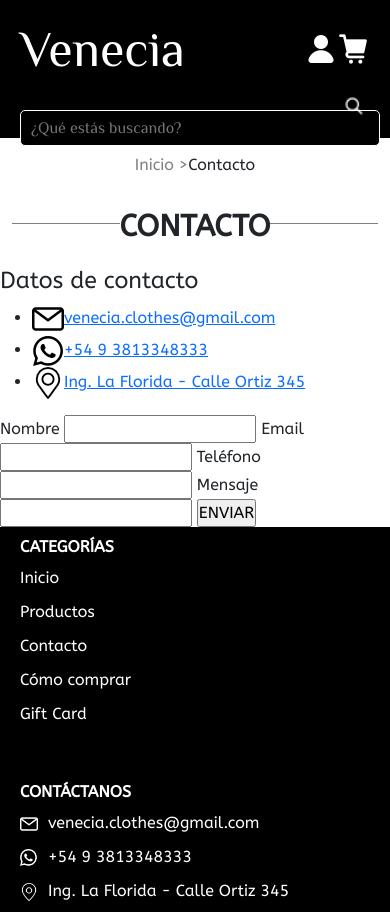
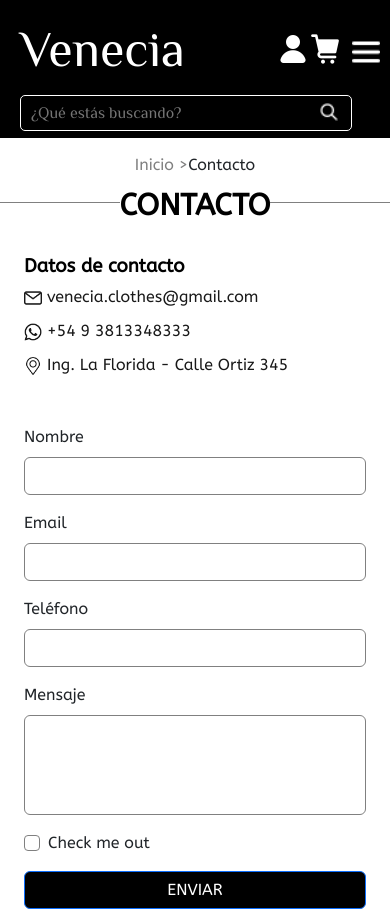
Before and after one commit to ariadna127/preEntrega3AriadnaCoronel, a website: page pages/contacto.html in a window 390 px wide. Shown: the top 912 px of the page. Drawn offline with nearby package versions, Linux system fonts and the light colour scheme.

Commit message:
Contacto responsive

```diff
--- a/pages/contacto.html
+++ b/pages/contacto.html
@@ -1,19 +1,22 @@
 <!DOCTYPE html>
 <html lang="en">
+
 <head>
     <meta charset="UTF-8">
     <meta name="viewport" content="width=device-width, initial-scale=1.0">
     <title>Contacto</title>
-    <link href="https://cdn.jsdelivr.net/npm/bootstrap@5.3.1/dist/css/bootstrap.min.css" rel="stylesheet" integrity="sha384-4bw+/aepP/YC94hEpVNVgiZdgIC5+VKNBQNGCHeKRQN+PtmoHDEXuppvnDJzQIu9" crossorigin="anonymous">
+    <link href="https://cdn.jsdelivr.net/npm/bootstrap@5.3.1/dist/css/bootstrap.min.css" rel="stylesheet"
+        integrity="sha384-4bw+/aepP/YC94hEpVNVgiZdgIC5+VKNBQNGCHeKRQN+PtmoHDEXuppvnDJzQIu9" crossorigin="anonymous">
     <link rel="stylesheet" href="../css/style.css">
 </head>
+
 <body>
     <header>
         <div class="header-div">
-            <div class="search">
+            <div class="buscar">
                 <form action="">
                     <label for=""></label>
-                    <input type="search" id="" placeholder="¿Qué estás buscando?">
+                    <input type="search" id="" placeholder="¿Qué estás buscando?" class="input-buscar">
                 </form>
                 <img src="../asset/img/buscar.png" alt="">
             </div>
@@ -26,7 +29,7 @@
         <nav class="header-nav">
             <input type="checkbox" id="check">
             <label for="check" class="checkbtn">
-                <i class="menu-icon"><img src="../asset/img/menu.png" alt=""></i>
+                <i class="menu-icon"><img src="../asset/img/menuu.png" alt=""></i>
             </label>
             <ul>
                 <li><a href="../index.html">Inicio</a></li>
@@ -38,7 +41,7 @@
         </nav>
     </header>
     <main class="main-contacto">
-        <div class="container">
+        <div class="contenedor">
             <div class="div-inicio">
                 <p class="p1">Inicio ></p>
                 <P>Contacto</p>
@@ -49,25 +52,41 @@
                 <div class="b"></div>
             </div>
         </div>
-        <section class="contacto">
-            <div class="datos">
+        <section class="contacto m-4 m-sm-5">
+            <div>
                 <h3>Datos de contacto</h3>
                 <ul>
-                    <li><a href=""><img src="../asset/img/correo-electronico (2).png" alt="">venecia.clothes@gmail.com</a></li>
-                    <li><a href="https://api.whatsapp.com/send/?phone=5493813348333"><img src="../asset/img/whatsapp (2).png" alt="">+54 9 3813348333</a></li>
-                    <li><a href="https://maps.app.goo.gl/8tq4q85JycDmA44f7"><img src="../asset/img/marcador-de-posicion.png" alt="">Ing. La Florida - Calle Ortiz 345</a></li>
+                    <li><a href=""><img src="../asset/img/correo-electronico (2).png"
+                                alt="">venecia.clothes@gmail.com</a></li>
+                    <li><a href="https://api.whatsapp.com/send/?phone=5493813348333"><img
+                                src="../asset/img/whatsapp (2).png" alt="">+54 9 3813348333</a></li>
+                    <li><a href="https://maps.app.goo.gl/8tq4q85JycDmA44f7"><img
+                                src="../asset/img/marcador-de-posicion.png" alt="">Ing. La Florida - Calle Ortiz 345</a>
+                    </li>
                 </ul>
             </div>
-            <form action="">
-                <label for="nombre">Nombre</label>
-                <input type="text" name="nombre" required>
-                <label for="email">Email</label>
-                <input type="email" name="email" required>
-                <label for="telefono">Teléfono</label>
-                <input type="number" name="telefono">
-                <label for="mensaje">Mensaje</label>
-                <input type="text" name="mensaje" id="mensaje">
-                <input type="submit" value="ENVIAR" class="enviar">
+            <form class="mt-5 mt-md-0">
+                <div class="mb-3">
+                    <label for="exampleInputText" class="form-label">Nombre</label>
+                    <input type="text" class="form-control" id="exampleInputText" aria-describedby="emailHelp">
+                </div>
+                <div class="mb-3">
+                    <label for="exampleInputEmail1" class="form-label">Email</label>
+                    <input type="email" class="form-control" id="exampleInputEmail1" aria-describedby="emailHelp">
+                </div>
+                <div class="mb-3">
+                    <label for="exampleInputNumber1" class="form-label">Teléfono</label>
+                    <input type="number" class="form-control" id="exampleInputNumber1">
+                </div>
+                <div class="mb-3">
+                    <label for="exampleInputText1" class="form-label">Mensaje</label>
+                    <input type="text" class="form-control" id="exampleInputText1" aria-describedby="emailHelp">
+                </div>
+                <div class="mb-3 form-check">
+                    <input type="checkbox" class="form-check-input" id="exampleCheck1">
+                    <label class="form-check-label" for="exampleCheck1">Check me out</label>
+                </div>
+                <button type="submit" class="btn btn-primary bg-black">ENVIAR</button>
             </form>
         </section>
     </main>
@@ -86,8 +105,10 @@
             <h3>CONTÁCTANOS</h3>
             <ul>
                 <li><a href=><img src="../asset/img/correo-electronico.png" alt="">venecia.clothes@gmail.com</a></li>
-                <li><a href="https://api.whatsapp.com/send/?phone=5493813348333"><img src="../asset/img/whatsapp.png" alt="">+54 9 3813348333</a></li>
-                <li><a href="https://maps.app.goo.gl/8tq4q85JycDmA44f7"><img src="../asset/img/ubicacion.png" alt="">Ing. La Florida - Calle Ortiz 345</a></li>
+                <li><a href="https://api.whatsapp.com/send/?phone=5493813348333"><img src="../asset/img/whatsapp.png"
+                            alt="">+54 9 3813348333</a></li>
+                <li><a href="https://maps.app.goo.gl/8tq4q85JycDmA44f7"><img src="../asset/img/ubicacion.png"
+                            alt="">Ing. La Florida - Calle Ortiz 345</a></li>
             </ul>
         </div>
         <div class="footer-div">
@@ -96,7 +117,12 @@
             <img src="../asset/img/instagram.png" alt="">
         </div>
     </footer>
-    <script src="https://cdn.jsdelivr.net/npm/@popperjs/core@2.11.8/dist/umd/popper.min.js" integrity="sha384-I7E8VVD/ismYTF4hNIPjVp/Zjvgyol6VFvRkX/vR+Vc4jQkC+hVqc2pM8ODewa9r" crossorigin="anonymous"></script>
-    <script src="https://cdn.jsdelivr.net/npm/bootstrap@5.3.1/dist/js/bootstrap.min.js" integrity="sha384-Rx+T1VzGupg4BHQYs2gCW9It+akI2MM/mndMCy36UVfodzcJcF0GGLxZIzObiEfa" crossorigin="anonymous"></script>
+    <script src="https://cdn.jsdelivr.net/npm/@popperjs/core@2.11.8/dist/umd/popper.min.js"
+        integrity="sha384-I7E8VVD/ismYTF4hNIPjVp/Zjvgyol6VFvRkX/vR+Vc4jQkC+hVqc2pM8ODewa9r"
+        crossorigin="anonymous"></script>
+    <script src="https://cdn.jsdelivr.net/npm/bootstrap@5.3.1/dist/js/bootstrap.min.js"
+        integrity="sha384-Rx+T1VzGupg4BHQYs2gCW9It+akI2MM/mndMCy36UVfodzcJcF0GGLxZIzObiEfa"
+        crossorigin="anonymous"></script>
 </body>
+
 </html>
--- a/pages/gift-card.html
+++ b/pages/gift-card.html
@@ -4,16 +4,16 @@
     <meta charset="UTF-8">
     <meta name="viewport" content="width=device-width, initial-scale=1.0">
     <title>Gift Card</title>
-    <!--<link href="https://cdn.jsdelivr.net/npm/bootstrap@5.3.1/dist/css/bootstrap.min.css" rel="stylesheet" integrity="sha384-4bw+/aepP/YC94hEpVNVgiZdgIC5+VKNBQNGCHeKRQN+PtmoHDEXuppvnDJzQIu9" crossorigin="anonymous">-->
+    <link href="https://cdn.jsdelivr.net/npm/bootstrap@5.3.1/dist/css/bootstrap.min.css" rel="stylesheet" integrity="sha384-4bw+/aepP/YC94hEpVNVgiZdgIC5+VKNBQNGCHeKRQN+PtmoHDEXuppvnDJzQIu9" crossorigin="anonymous">
     <link rel="stylesheet" href="../css/style.css">
 </head>
 <body>
     <header>
         <div class="header-div">
-            <div class="search">
+            <div class="buscar">
                 <form action="">
                     <label for=""></label>
-                    <input type="search" id="" placeholder="¿Qué estás buscando?">
+                    <input type="search" id="" placeholder="¿Qué estás buscando?" class="input-buscar">
                 </form>
                 <img src="../asset/img/buscar.png" alt="">
             </div>
@@ -26,7 +26,7 @@
         <nav class="header-nav">
             <input type="checkbox" id="check">
             <label for="check" class="checkbtn">
-                <i class="menu-icon"><img src="../asset/img/menu.png" alt=""></i>
+                <i class="menu-icon"><img src="../asset/img/menuu.png" alt=""></i>
             </label>
             <ul>
                 <li><a href="../index.html">Inicio</a></li>
@@ -38,7 +38,7 @@
         </nav>
     </header>
     <main class="main-gift-card">
-        <div class="container">
+        <div class="contenedor">
             <div class="div-inicio">
                 <p class="p1">Inicio ></p>
                 <p>Gift Card</p>
@@ -166,7 +166,7 @@
             <img src="../asset/img/instagram.png" alt="">
         </div>
     </footer>
-    <!--<script src="https://cdn.jsdelivr.net/npm/@popperjs/core@2.11.8/dist/umd/popper.min.js" integrity="sha384-I7E8VVD/ismYTF4hNIPjVp/Zjvgyol6VFvRkX/vR+Vc4jQkC+hVqc2pM8ODewa9r" crossorigin="anonymous"></script>
-    <script src="https://cdn.jsdelivr.net/npm/bootstrap@5.3.1/dist/js/bootstrap.min.js" integrity="sha384-Rx+T1VzGupg4BHQYs2gCW9It+akI2MM/mndMCy36UVfodzcJcF0GGLxZIzObiEfa" crossorigin="anonymous"></script>-->
+    <script src="https://cdn.jsdelivr.net/npm/@popperjs/core@2.11.8/dist/umd/popper.min.js" integrity="sha384-I7E8VVD/ismYTF4hNIPjVp/Zjvgyol6VFvRkX/vR+Vc4jQkC+hVqc2pM8ODewa9r" crossorigin="anonymous"></script>
+    <script src="https://cdn.jsdelivr.net/npm/bootstrap@5.3.1/dist/js/bootstrap.min.js" integrity="sha384-Rx+T1VzGupg4BHQYs2gCW9It+akI2MM/mndMCy36UVfodzcJcF0GGLxZIzObiEfa" crossorigin="anonymous"></script>
 </body>
 </html>
--- a/scss/layout/_header.scss
+++ b/scss/layout/_header.scss
@@ -15,13 +15,17 @@ header {
     grid-template-columns: 2fr 1fr;
     grid-template-areas: "h1 icono" "search search";
     height: 8.125rem;
-    .search{
+    .buscar{
         grid-area: search;
         width: 100%;
         position: relative;
-        /*bottom: 25%;*/
+        bottom: 50%;
             form{
-                input{
+                height: 2.5rem;
+                label{
+                    height: 1.1875rem;
+                }
+                .input-buscar{
                     width: 100%;
                     border: solid .0625rem white;
                     background-color: $background-h-f;
@@ -36,7 +40,7 @@ header {
                 width: 1.25rem;
                 height: 1.25rem;
                 position: absolute;
-                top: 15%;
+                top: 62%;
                 left: 90%;
             }
     }
@@ -60,6 +64,7 @@ header {
     }
 }
 .header-nav{
+    display: block;
     padding-top: 1.125rem;
     input{
         display: none;
--- /dev/null
+++ b/scss/layout/_main-contacto.scss
@@ -0,0 +1,42 @@
+.contacto{
+    div{
+        h3{
+            font-size: 1.17rem;
+            font-weight: bolder;
+            color: black;
+        }
+        ul{
+            list-style: none;
+            padding: 0;
+            li{
+                margin-bottom: .625rem;
+                a{
+                    text-decoration: none;
+                    color: black;
+                    opacity: 0.9;
+                    img{
+                        height: 1.125rem;
+                        width: 1.125rem;
+                        margin-right: .3125rem;
+                    }
+                }
+            }
+        }
+    }
+    form{
+        div{
+            input{
+                border: solid 1px grey;
+            }
+            &:nth-child(4){
+                input{
+                    height: 6.25rem;
+                }
+            }
+        }
+        button{
+            width: 100%;
+        }
+
+    }
+}
--- a/scss/layout/_main-productos.scss
+++ b/scss/layout/_main-productos.scss
@@ -71,6 +71,7 @@
 
             p {
                 text-align: center;
+                margin-bottom: 0;
             }
         }
     }
--- a/scss/layout/_main.scss
+++ b/scss/layout/_main.scss
@@ -1,11 +1,13 @@
-.container {
+.contenedor {
     @include flex(column, nowrap, center, center);
-    gap: .9375rem;
-    margin: 15px 0;
+    gap: .625rem;
+    margin-top: 15px;
 
     .div-inicio {
         display: flex;
-
+        p{
+            margin-bottom: 0;
+        }
         p:nth-child(1) {
             color: gray;
         }
@@ -25,6 +27,7 @@
             text-align: center;
             font-size: 1.875rem;
             font-weight: 600;
+            color: black;
         }
     }
 }
--- a/scss/layout/_media480.scss
+++ b/scss/layout/_media480.scss
@@ -5,7 +5,7 @@
         h1 {
             font-size: 4rem;
         }
-        .search{
+        .buscar{
             img{
                 left: 94%;
             }
@@ -67,4 +67,5 @@
             }
         }
     }
+
 }
--- a/scss/layout/_media600px.scss
+++ b/scss/layout/_media600px.scss
@@ -52,7 +52,7 @@
                         gap: .3125rem;
                         padding-bottom: .625rem;
 
-                        input {
+                        .input-buscar {
                             appearance: none;
                             width: 1.25rem;
                             height: 1.25rem;
--- a/scss/style.scss
+++ b/scss/style.scss
@@ -6,6 +6,8 @@
 @import "./layout/main-index";
 @import "./layout/main";
 @import "./layout/main-productos";
+@import "./layout/main-contacto";
+@import "./layout/main-como-comprar";
 @import "./layout/footer";
 @import "./layout/media375px";
 @import "./layout/media480";
```
Also changed, not shown: index.html (+3 -3 lines), pages/como-comprar.html (+29 -15 lines), pages/productos.html (+7 -7 lines), scss/layout/_main-como-comprar.scss (added, +17 -0 lines), scss/layout/_media1024px.scss (+5 -4 lines), scss/layout/_media768px.scss (+22 -3 lines), asset/img/menuu.png (renamed from asset/img/menu (3).png), css/style.css, 1 other file.
